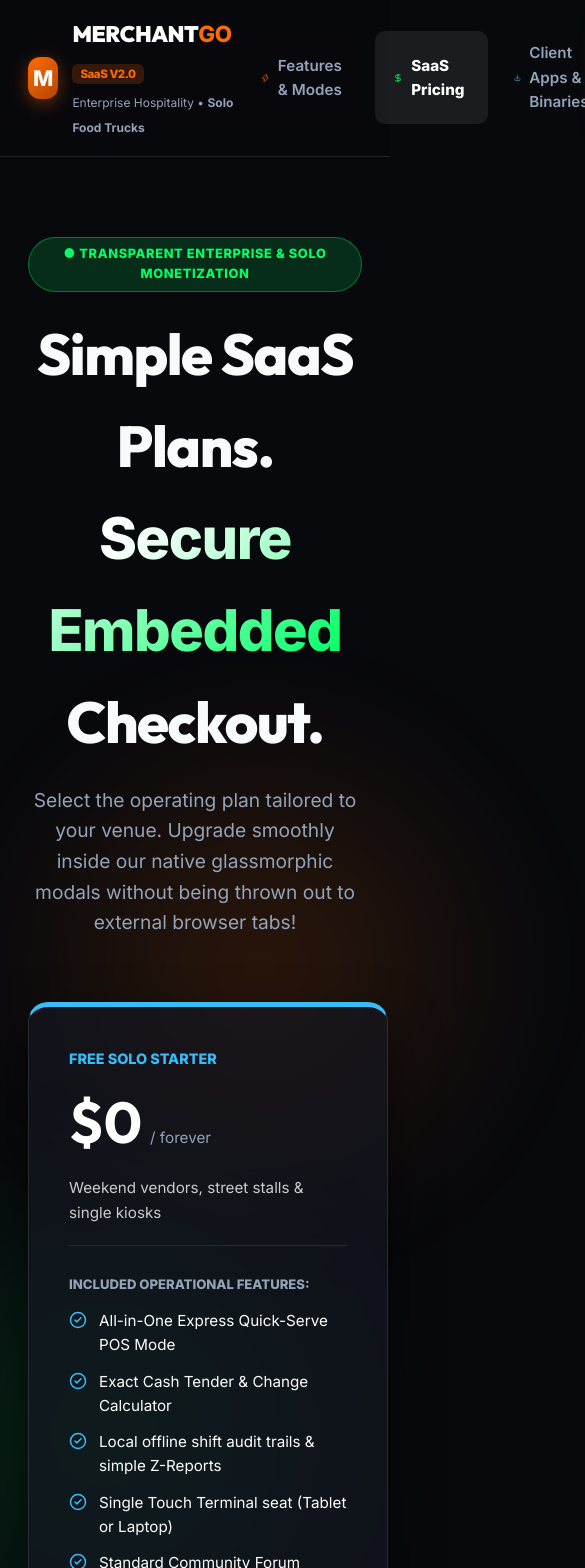
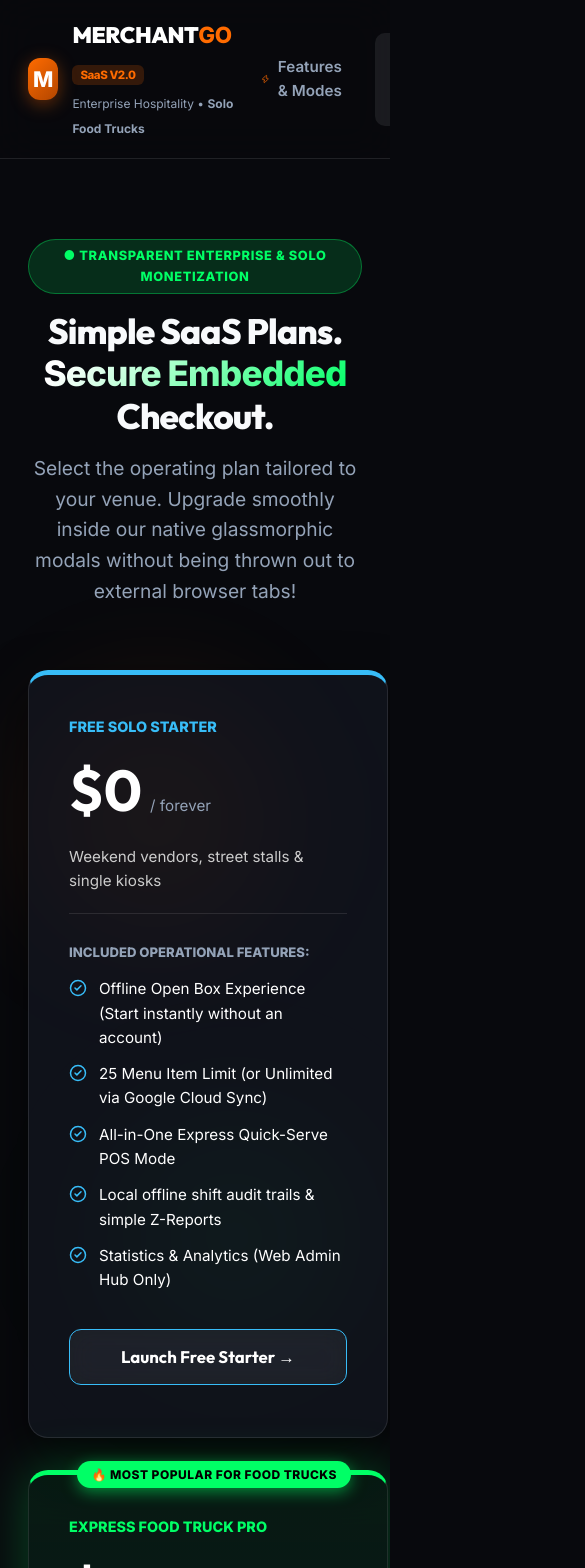
Before and after one commit to Lumexio/merchantgo-spa, a React (Vite) app: page /pricing in a window 390 px wide. Shown: the top 1568 px of the page, 585 px wide, since content can reach past the window. Built offline with nearby package versions, Linux system fonts and the light colour scheme.

Commit message:
fix: mobile optimizations

```diff
--- a/src/index.css
+++ b/src/index.css
@@ -245,3 +245,30 @@ h1, h2, h3, h4 {
   from { opacity: 0; transform: translateY(14px); }
   to { opacity: 1; transform: translateY(0); }
 }
+
+/* MOBILE OPTIMIZATIONS (PHASE 0) */
+@media (max-width: 768px) {
+  html, body {
+    overflow-x: hidden !important;
+    width: 100% !important;
+    position: relative;
+  }
+  h1 { font-size: 2.2rem !important; line-height: 1.2 !important; }
+  h2 { font-size: 1.8rem !important; line-height: 1.2 !important; }
+  h3 { font-size: 1.5rem !important; line-height: 1.2 !important; }
+
+  .glow-backdrop-orange, .glow-backdrop-green {
+    width: 100vw !important;
+    height: 100vw !important;
+    max-width: 100% !important;
+  }
+
+  .btn-primary-glow, .btn-express-glow, .btn-outline-glass {
+    width: 100% !important;
+    margin-bottom: 12px;
+  }
+
+  .marquee-content {
+    animation: marquee 16s linear infinite !important;
+  }
+}
--- a/src/pages/Home.jsx
+++ b/src/pages/Home.jsx
@@ -160,6 +160,9 @@ export default function Home() {
                 </p>
                 <ul style={{ listStyle: 'none', display: 'flex', flexDirection: 'column', gap: '14px', fontSize: '1rem', color: '#fff', marginBottom: '32px' }}>
                   <li style={{ display: 'flex', alignItems: 'center', gap: '10px' }}>
+                    <CheckCircle2 size={18} color="#00ff66" /> <strong>Open Box Offline Mode</strong>: Download, set a local password, and start ringing up orders instantly without an internet connection or SaaS account.
+                  </li>
+                  <li style={{ display: 'flex', alignItems: 'center', gap: '10px' }}>
                     <CheckCircle2 size={18} color="#00ff66" /> <strong>No-PIN Bypass</strong>: Launch straight into register operations without numpads.
                   </li>
                   <li style={{ display: 'flex', alignItems: 'center', gap: '10px' }}>
--- a/src/pages/Pricing.jsx
+++ b/src/pages/Pricing.jsx
@@ -13,11 +13,11 @@ export default function Pricing() {
       target: 'Weekend vendors, street stalls & single kiosks',
       color: '#38bdf8',
       features: [
+        'Offline Open Box Experience (Start instantly without an account)',
+        '25 Menu Item Limit (or Unlimited via Google Cloud Sync)',
         'All-in-One Express Quick-Serve POS Mode',
-        'Exact Cash Tender & Change Calculator',
         'Local offline shift audit trails & simple Z-Reports',
-        'Single Touch Terminal seat (Tablet or Laptop)',
-        'Standard Community Forum Support'
+        'Statistics & Analytics (Web Admin Hub Only)'
       ],
       cta: 'Launch Free Starter →',
       recommended: false
@@ -29,9 +29,9 @@ export default function Pricing() {
       target: 'Active food trucks, coffee trucks & boutique vendors',
       color: '#00ff66',
       features: [
-        'Everything in Free Starter + Unlimited Speed',
+        '100 Menu Item Limit (or Unlimited via Google Cloud Sync)',
+        'Staff Limit & Storage Indicator Capacity Bars',
         '👤 Helper Staff PIN Switcher (Up to 3 Weekend Helpers)',
-        '📈 After-Hours Home Analytics & Peak Rush Hour Charts',
         '🔒 Shared Touch Tablet 4-Digit Waiter PIN Security',
         '💳 Contactless Terminal Tap to Pay Integration',
         '☁️ Automated Cloud Data Backup Protection'
@@ -46,8 +46,8 @@ export default function Pricing() {
       target: 'Full-service table restaurants, cocktail bars & clubs',
       color: 'var(--primary-pos)',
       features: [
+        '250 Menu Item Limit (or Unlimited via Google Cloud Sync)',
         'Full Multi-Station Waiter Tablet Shared Keypads (PIN 4-digit)',
-        'Automatic Post-Order Station Security Locking',
         '🖥️ Desktop Cashier Consoles & Digital Z-Report Auditing',
         '🔓 Real-Time Shift Till Reconciliation & Cloud Sync',
         'El Corte de Caja General & Individual Waiter Tip Pools',
```
